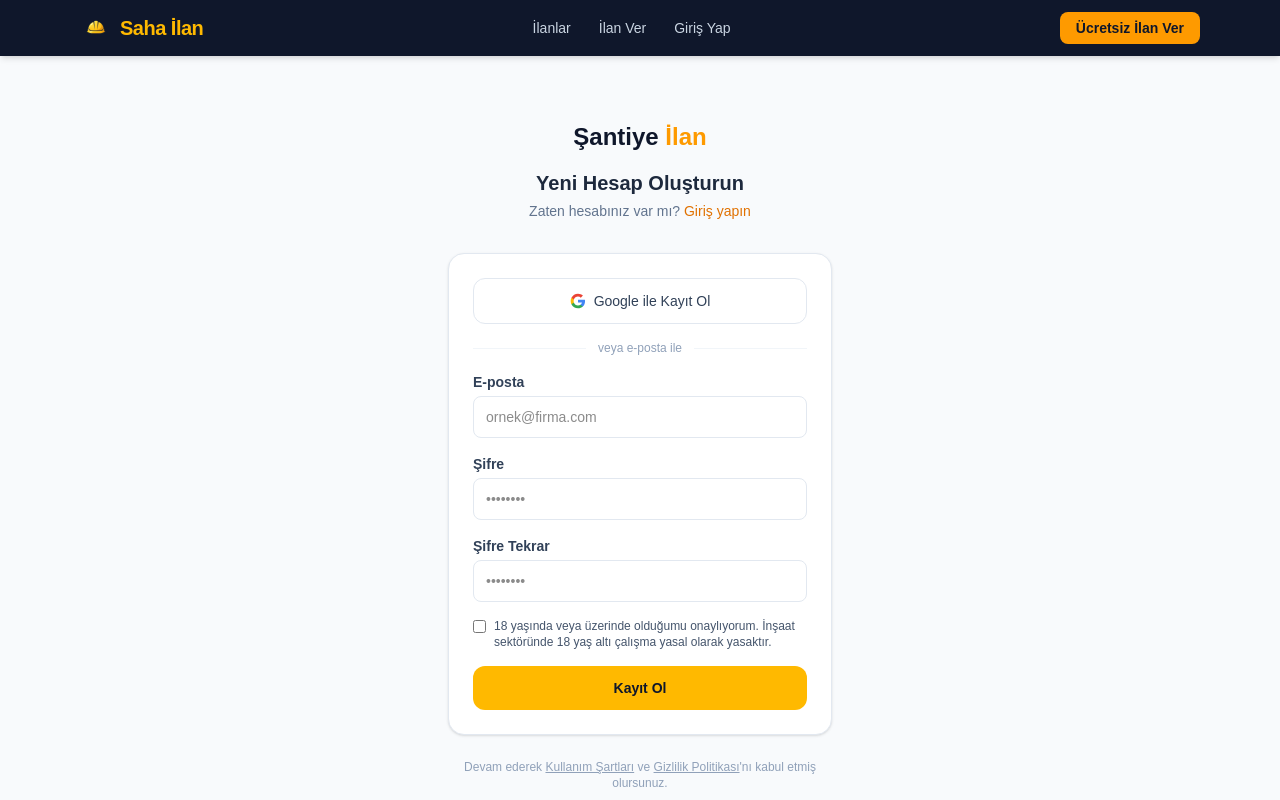
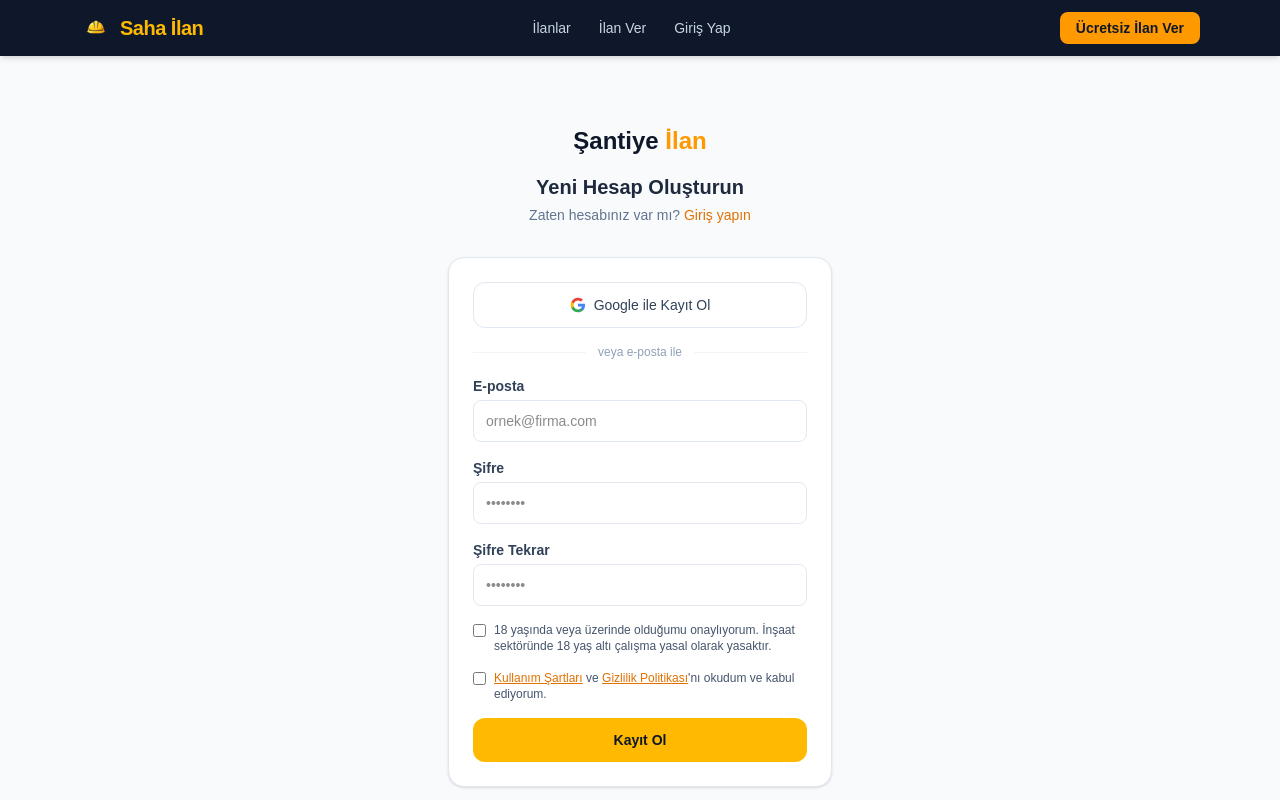
Before and after one commit to ozcansonmez40-cloud/santiye-ilan, a Next.js app: page /giris in a window 1280 px wide. Both pictures are taken after a click on the button "Kayıt olun". Shown: the top 800 px of the page. Built offline with nearby package versions, Linux system fonts and the light colour scheme; no server answers.

Commit message:
Add terms and privacy policy checkbox to registration form

```diff
--- a/app/giris/page.tsx
+++ b/app/giris/page.tsx
@@ -24,6 +24,7 @@ export default function GirisPage() {
   const [info, setInfo] = useState('')
   const [loading, setLoading] = useState(false)
   const [ageConfirmed, setAgeConfirmed] = useState(false)
+  const [termsConfirmed, setTermsConfirmed] = useState(false)
 
   function switchMode(next: Mode) {
     setMode(next)
@@ -44,6 +45,10 @@ export default function GirisPage() {
     }
     if (mode === 'kayit' && !ageConfirmed) {
       setError('Devam etmek için 18 yaşında veya üzerinde olduğunuzu onaylamalısınız.')
+      return
+    }
+    if (mode === 'kayit' && !termsConfirmed) {
+      setError('Kullanım Şartları ve Gizlilik Politikasını kabul etmeniz gerekmektedir.')
       return
     }
 
@@ -287,6 +292,20 @@ export default function GirisPage() {
                     18 yaşında veya üzerinde olduğumu onaylıyorum. İnşaat sektöründe 18 yaş altı çalışma yasal olarak yasaktır.
                   </span>
                 </label>
+                <label className="flex items-start gap-2 cursor-pointer">
+                  <input
+                    type="checkbox"
+                    checked={termsConfirmed}
+                    onChange={e => setTermsConfirmed(e.target.checked)}
+                    className="mt-0.5 accent-amber-500"
+                  />
+                  <span className="text-xs text-slate-600">
+                    <Link href="/kullanim-sartlari" className="text-amber-600 underline" target="_blank">Kullanım Şartları</Link>
+                    {' '}ve{' '}
+                    <Link href="/gizlilik" className="text-amber-600 underline" target="_blank">Gizlilik Politikası</Link>
+                    {`'nı`} okudum ve kabul ediyorum.
+                  </span>
+                </label>
               </>
             )}
 
@@ -306,13 +325,6 @@ export default function GirisPage() {
           </form>
         </div>
 
-        <p className="mt-6 text-center text-xs text-slate-400">
-          Devam ederek{' '}
-          <Link href="/kullanim-sartlari" className="underline">Kullanım Şartları</Link>
-          {' '}ve{' '}
-          <Link href="/gizlilik" className="underline">Gizlilik Politikası</Link>
-          {`'nı`} kabul etmiş olursunuz.
-        </p>
       </div>
     </div>
   )
```
